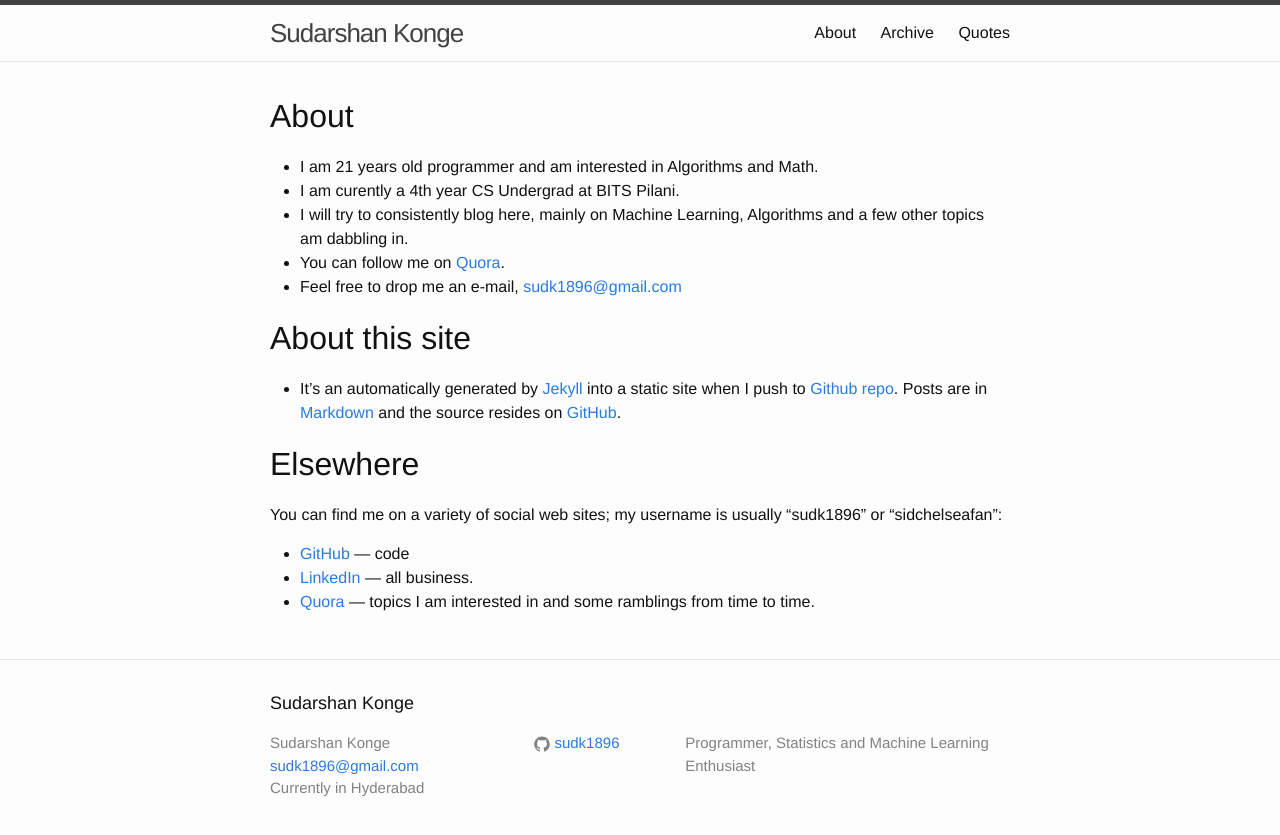
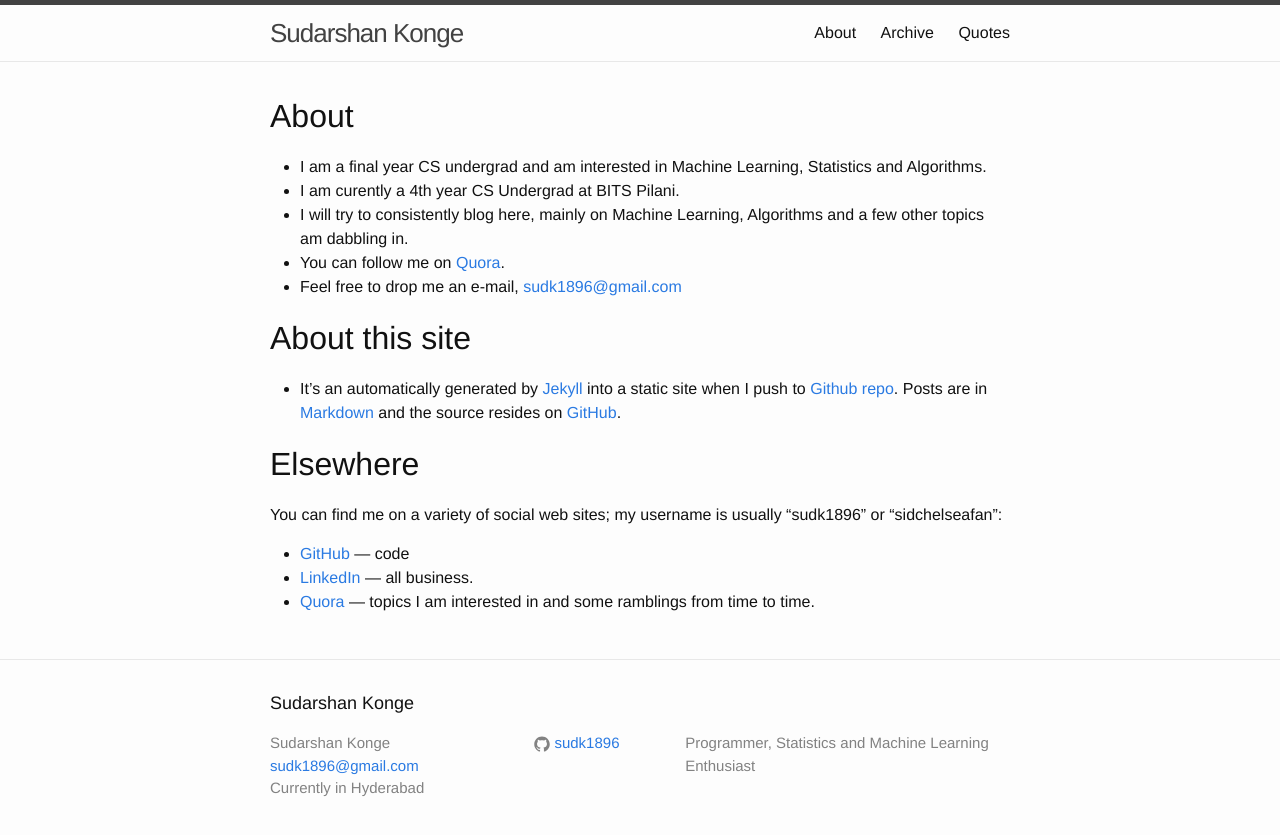
Before and after one commit to sudk1896/sudk1896.github.io, a Jekyll site: the page built from about.md, in a window 1280 px wide. Shown: the top 835 px of the page. Built offline with Jekyll 4.4.1, drawn with Linux system fonts in a browser that asks for light colours; comment, search, counter and statistics services are not loaded.

Commit message:
Edit about.md

```diff
--- a/about.md
+++ b/about.md
@@ -6,7 +6,7 @@
 About
 ========
 
-* I am 21 years old programmer and am interested in Algorithms and Math.
+* I am a final year CS undergrad and am interested in Machine Learning, Statistics and Algorithms.
 * I am curently a 4th year CS Undergrad at BITS Pilani.
 * I will try to consistently blog here, mainly on Machine Learning, Algorithms and a few other topics am dabbling in.
 * You can follow me on [Quora](https://www.quora.com/profile/Sudarshan-Konge).
```
